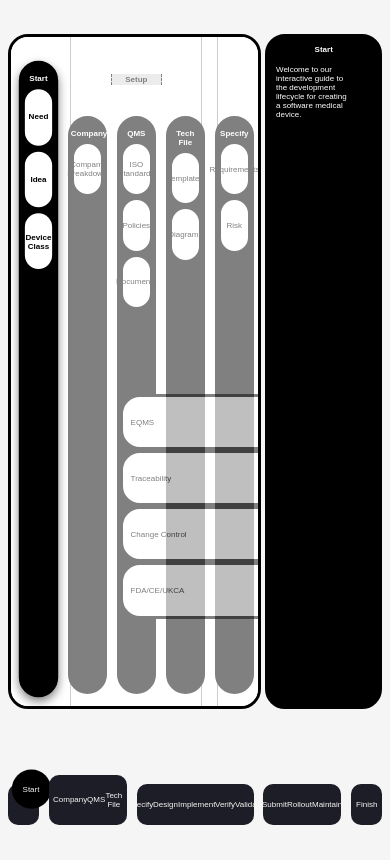
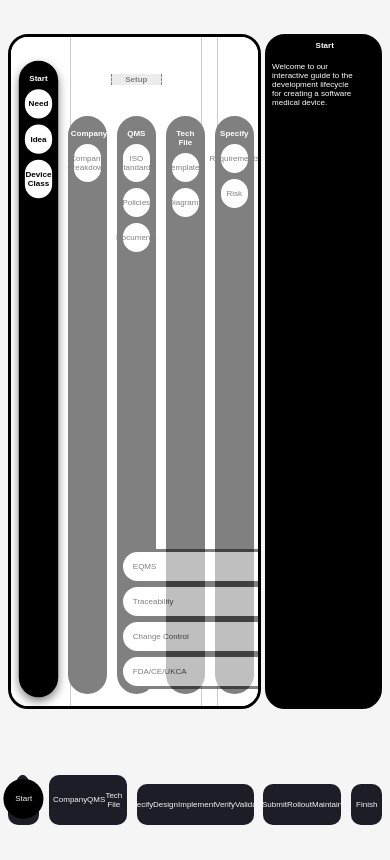
Before and after one commit to BrandonDav117/SoftwareLifecycle, a plain HTML site: page index.html in a window 390 px wide. Both pictures are taken after a click on the button "Start". Drawn offline with Linux system fonts and the light colour scheme.

Commit message:
Responsiveness upgraded

```diff
--- a/index.html
+++ b/index.html
@@ -55,10 +55,12 @@
               <div class="subCategoryPart">  <a id="sub-heading2"> ISO Standards </a> </div>
               <div class="subCategoryPart">  <a id="sub-heading2"> Policies </a> </div>
               <div class="subCategoryPart">  <a id="sub-heading2"> Documents </a> </div>
-              <div class="subCategoryPartContinuous"> <a id="sub-heading2"> EQMS </a> </div>
-              <div class="subCategoryPartContinuous"> <a id="sub-heading2"> Traceability </a> </div>
-              <div class="subCategoryPartContinuous"> <a id="sub-heading2"> Change Control </a> </div>
-              <div class="subCategoryPartContinuous"> <a id="sub-heading2"> FDA/CE/UKCA </a> </div>
+                <div id="FullHeight">
+                  <div class="subCategoryPartContinuous"> <a id="sub-heading2"> EQMS </a> </div>
+                  <div class="subCategoryPartContinuous"> <a id="sub-heading2"> Traceability </a> </div>
+                  <div class="subCategoryPartContinuous"> <a id="sub-heading2"> Change Control </a> </div>
+                  <div class="subCategoryPartContinuous"> <a id="sub-heading2"> FDA/CE/UKCA </a> </div>
+                </div>
             </div>
 
             <div class="subCategory">
@@ -135,9 +137,7 @@
           <a id="heading"> </a>
           <a id="sub-heading"> Welcome to our interactive guide to the development lifecycle for creating a software medical device. </a>
         <div id="border"></div>
-          <div>
-            <a id="sub-heading" class="rightdisplayText4"></div>
-          </div>
+          <div id="sub-heading" class="rightdisplayText4"></div>
        </div>
       </div>
 
--- a/styles.css
+++ b/styles.css
@@ -33,7 +33,7 @@
     width: 8vw; /* Adjusted width to fit on the left */
     font-size: 1.2rem;
     padding-top: 5px;
-    padding-left: 0vw;
+    padding-left: 1vw;
     padding-right: 1vw;
     position: fixed;
     bottom: 0;
@@ -202,7 +202,8 @@
 }
 
 .rightDisplay {
-    padding: 2%;
+    padding: 1%;
+    padding-right: 0.5%;
     width: 30vw;
     height: 80vh;
     top: 4%;
@@ -220,9 +221,23 @@
     align-items: left;
     border: 3px solid black;
     text-align: left;
+    overscroll-behavior: contain; /* Prevents the scroll behavior from affecting other areas */
 
     transition: background-color var(--duration);
+
+    /* Make sure the container is scrollable vertically */
+    overflow-y: auto; /* Enables vertical scrolling */
+    max-height: 80vh; /* Ensures content doesn't overflow beyond this height */
 }
+
+/* Optional: If you have a specific content section inside .rightDisplay that should scroll,
+   you could target it specifically, for example: */
+.rightDisplay .content {
+    max-height: 70vh;  /* Restrict height for the text content */
+    overflow-y: auto;  /* Enable scrolling for text */
+    padding-right: 10px; /* Optional padding for scrollbar */
+}
+
 
 #title {
     text-align: center;
@@ -255,10 +270,10 @@
 
 #border {
     border-bottom: 3px solid black;
-    margin-left: -8%;
-    margin-right: -8%;
     margin-top: 4%;
-    margin-bottom: 20px;
+    margin-bottom: 0.2vw;
+    width: 100%;
+    align-self: center;
 }
 
 .leftDisplay {
@@ -407,21 +422,24 @@
   }
 
   .subCategoryPart {
-    width: 100%;
-    height: 10%;
+    width: auto; /* Adjust width based on content */
+    max-width: 100%; /* Prevents it from overflowing its parent */
+    height: auto; /* Adjusts the height based on content */
+    min-width: 0; /* Prevents unwanted shrinkage */
     border: 3px solid black;
     border-radius: 20px;
     z-index: 3;
     background-color: white;
     cursor: pointer;
-
-    display: flex; /* Enable Flexbox */
+    display: inline-flex; /* Use inline-flex so it adjusts based on content */
     flex-direction: column; /* Stack items vertically */
     justify-content: center; /* Align content to the top vertically */
     align-items: center; /* Center content horizontally */
+    padding: 10px; /* Adds some padding */
 
     transition: transform 0.3s ease, background-color 0.3s ease, box-shadow 0.3s ease;
 }
+
 
 .subCategoryPart:hover {
     background-color: grey; /* Dark gray background on hover */
@@ -440,53 +458,42 @@
 }
 
 .subCategoryPartContinuous {
-    width: 120vw;
-    height: 10%;
+    width: 1100%;
+    height: auto;
     border: 3px solid black;
-    text-align: left;
     border-radius: 20px;
-    padding-left: 2vw;
-    z-index: 10;  /* High z-index to ensure it stacks on top */
-    background-color: rgba(255, 255, 255, 1); /* Slightly transparent white */
+    z-index: 10;
+    background-color: rgba(255, 255, 255, 1);
     cursor: pointer;
 
-    display: flex; /* Enable Flexbox */
-    flex-direction: column; /* Stack items vertically */
-    justify-content: center; /* Align content to the top vertically */
-    align-items: left; /* Center content horizontally */
+    display: flex;
+    flex-direction: column;
+    justify-content: flex-start;
+    align-items: flex-start;
+    padding: 10px;
 
-    position: relative; /* Keep element in the document flow */
-    top: 15%;  /* Vertical offset, can be adjusted across different screen sizes */
+    top: 50%;
+}
+
+#FullHeight {
+    height: 100%;
+    display: flex;
+    flex-direction: column;
+    justify-content: flex-end;
+    align-items: flex-start;
+    margin-bottom: 5%;
 }
 
 #QMS {
     z-index: 900;
 }
 
-#QMS2 {
-    z-index: 901;
-}
-
-.subCategoryPartContinuous:nth-child(2) {
-    top: 69%;   /* 50px from the top of the containing block */
-}
-
-.subCategoryPartContinuous:nth-child(3) {
-    top: 78%;   /* 50px from the top of the containing block */
-}
-
-.subCategoryPartContinuous:nth-child(4) {
-    top: 87%;   /* 50px from the top of the containing block */
-}
-
 .subCategoryPartContinuous:hover {
     background-color: grey; /* Dark gray background on hover */
-    transform: scale(1.01); /* Slight zoom */
     box-shadow: 0px 4px 10px rgba(0, 0, 0, 0.5); /* Add shadow */
     border-color: white; /* Optional: Change border color */
     font-weight: bolder;
     transition: transform 0.3s ease, background-color 0.3s ease;
-    opacity: 1;
 }
 
 .menu__item {
@@ -592,7 +599,7 @@
             font-size: .7rem;
         }
         #extratitles{
-            font-size: .6rem;
+            font-size: .7rem;
         }
         #heading{
             font-size: .6rem;
@@ -624,15 +631,27 @@
             font-size: .5rem;
         }
 }
+    @media screen and (max-width: 87em) {
+        .menu__item.active::before{
+            transform: scale(0.86);
+            background-color: var(--bgColorItem);
+        }
+}
     @media screen and (max-width: 60em) {
         .menu__item.active::before{
-            transform: scale(0.6);
+            transform: scale(0.68);
             background-color: var(--bgColorItem);
         }
 }
     @media screen and (max-width: 40em) {
         .menu__item.active::before{
-            transform: scale(0.51);
+            transform: scale(0.52);
             background-color: var(--bgColorItem);
         }
 }
+
+@media screen and (max-width: 60em) {
+    .menu__item.active {
+        transform: translate3d(0, -.3em , 0);
+    }
+}
```
